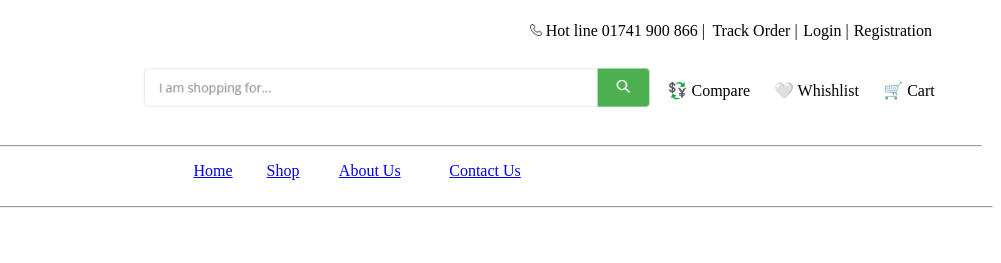
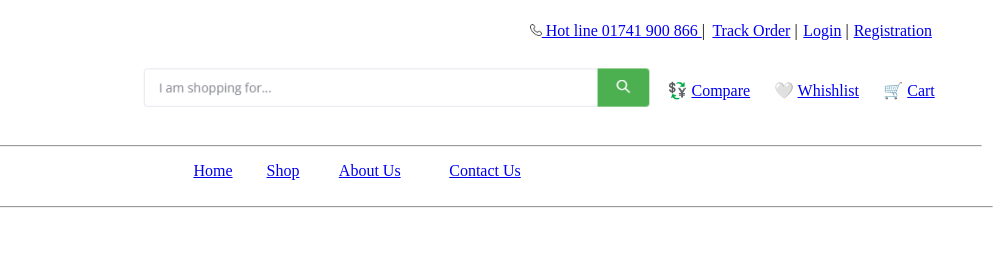
Before and after one commit to sohel72989/Ulence-Clone-HTML5, a plain HTML site: page about.html in a window 1280 px wide. Shown: the top 263 px of the page, 279-1280 px from the left. Drawn offline with Linux system fonts and the light colour scheme.

Commit message:
link updated

```diff
--- a/about.html
+++ b/about.html
@@ -17,10 +17,10 @@
 					<td colspan="2">
 						<table border="0" width="90%">
 							<tr>
-								<td><img src="img/telephone.png" alt="telephon" width="12px"> Hot line 01741 900 866 |</td>
-								<td>  Track Order |</td>
-								<td>  Login |</td>
-								<td>  Registration</td>
+								<td><img src="img/telephone.png" alt="telephon" width="12px"><a href="#"> Hot line 01741 900 866 </a>|</td>
+								<td>  <a href="#">Track Order</a> |</td>
+								<td>  <a href="#">Login</a> |</td>
+								<td>  <a href="#">Registration</a></td>
 							</tr>
 						</table>
 					</td>
@@ -42,9 +42,9 @@
 					<td width="25%">
 						<table width="90%">
 							<tr>
-								<td>💱 Compare</td>
-								<td>🤍 Whishlist</td>
-								<td>🛒 Cart</td>
+								<td>💱 <a href="#">Compare</a></td>
+								<td>🤍 <a href="#">Whishlist</a></td>
+								<td>🛒 <a href="#">Cart</a></td>
 							</tr>
 						</table>
 					</td>
```
Also changed, not shown: contact.html (+7 -7 lines), index.html (+7 -7 lines), shop.html (+7 -7 lines).
